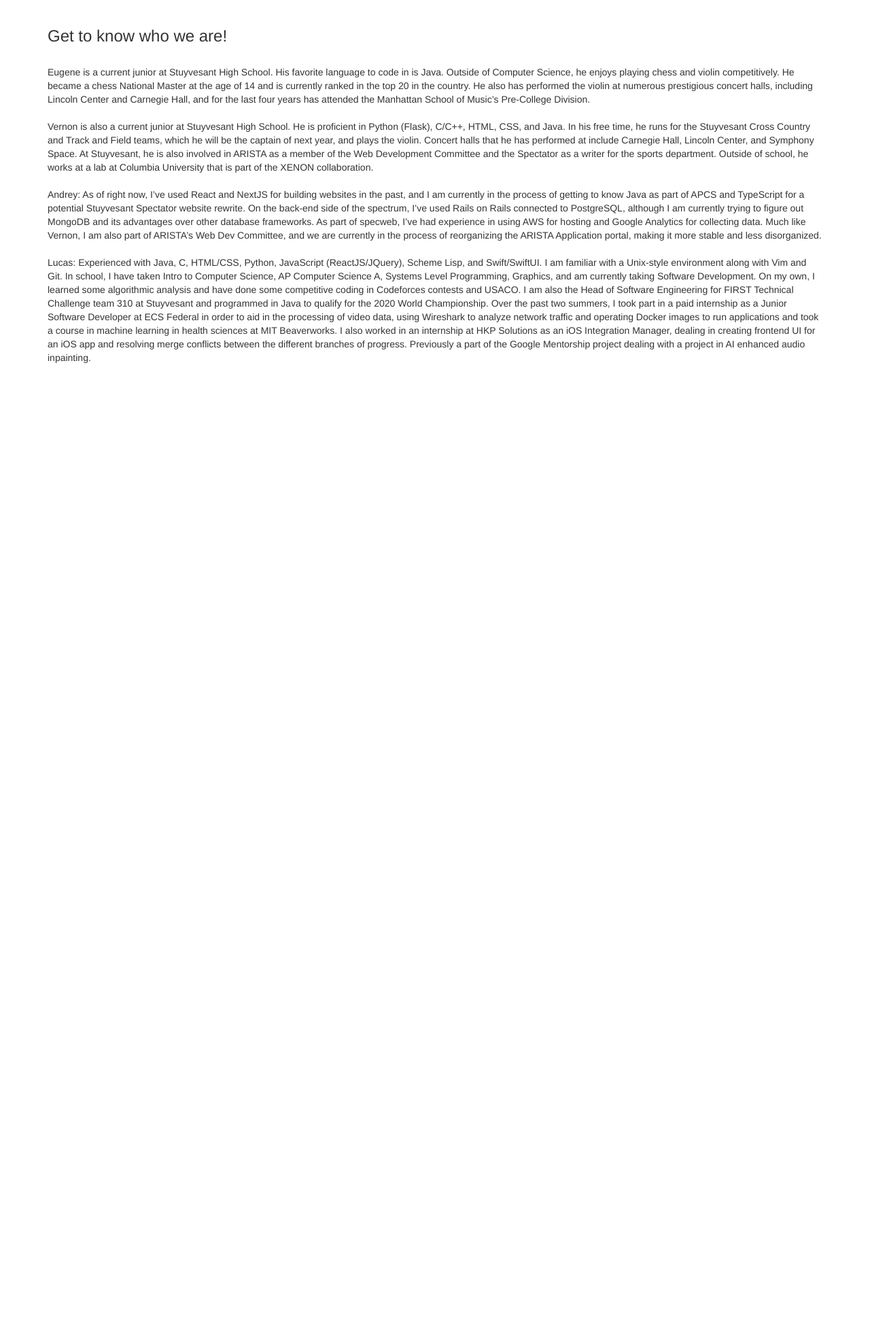
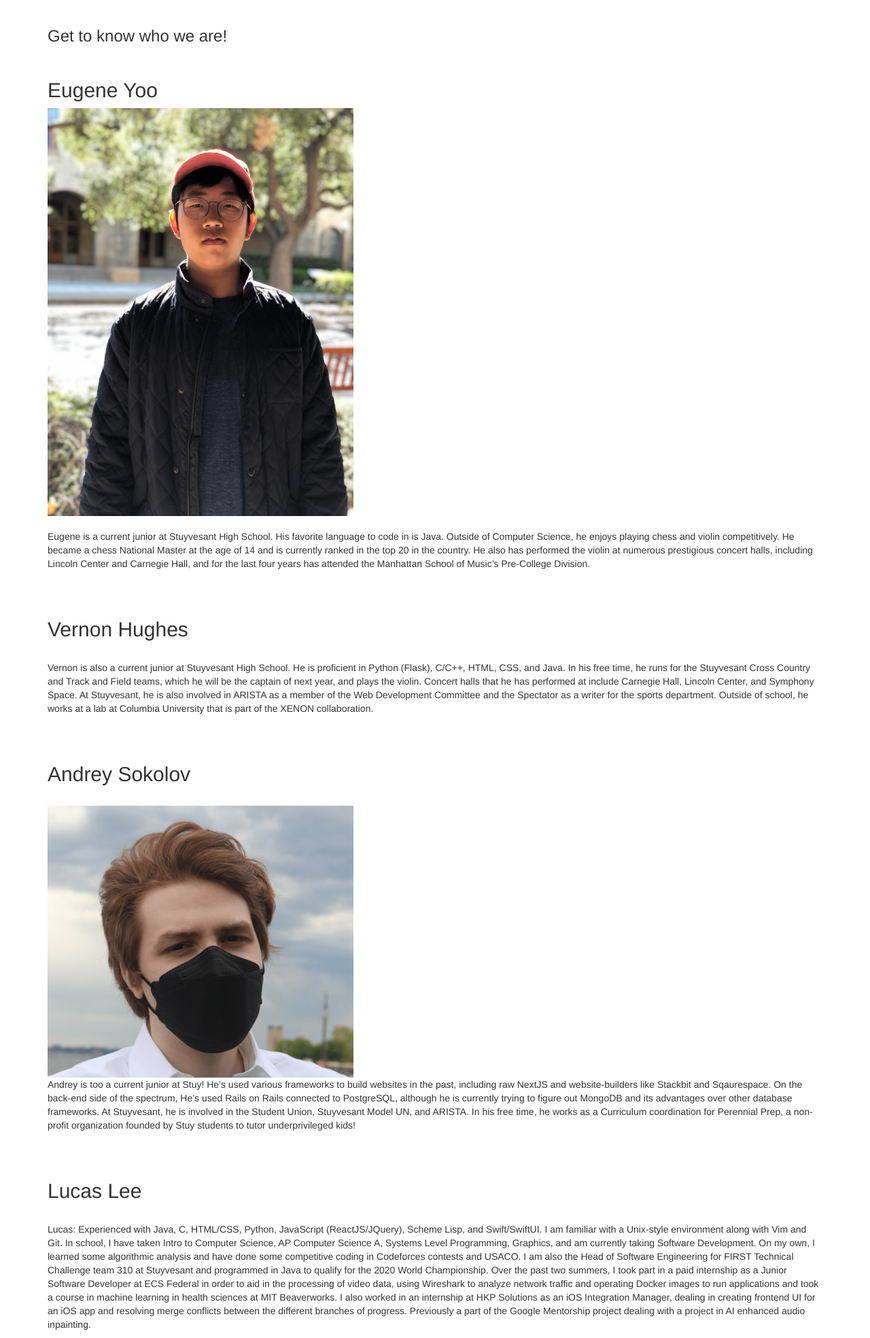
Before and after one commit to AndySok/google-mentorship, a Flask app: page /about_us in a window 1280 px wide. Shown: the part 52-2020 px from the top of the page at 68% size. Before the commit the page ends 586 px from the top, so only its background shows below. Run offline with Flask 2, Linux system fonts and the light colour scheme; some libraries are stand-ins or nearby versions.

Commit message:
Stylized website more

```diff
--- a/app/templates/about_us.html
+++ b/app/templates/about_us.html
@@ -11,13 +11,28 @@
 <h3>Get to know who we are!</h3>
 <p>
   <br>
-  Eugene is a current junior at Stuyvesant High School. His favorite language to code in is Java. Outside of Computer Science,  he enjoys playing chess and violin competitively. He became a chess National Master at the age of 14 and is currently ranked in the top 20 in the country. He also has performed the violin at numerous prestigious concert halls, including Lincoln Center and Carnegie Hall, and for the last four years has attended the Manhattan School of Music’s Pre-College Division.
+  <h2>Eugene Yoo</h2>
+  <img src="{{url_for('static', filename='EugeneY1.jpg')}}" alt="Girl in a jacket" width="450" height="600">
+<p>
+  <br>
+  Eugene is a current junior at Stuyvesant High School. His favorite language to code in is Java. Outside of Computer Science, he enjoys playing chess and violin competitively. He became a chess National Master at the age of 14 and is currently ranked in the top 20 in the country. He also has performed the violin at numerous prestigious concert halls, including Lincoln Center and Carnegie Hall, and for the last four years has attended the Manhattan School of Music’s Pre-College Division.
+</p>
 <br> <br>
+<h2>Vernon Hughes</h2>
+<br>
+<p>
 Vernon is also a current junior at Stuyvesant High School. He is proficient in Python (Flask), C/C++, HTML, CSS, and Java. In his free time, he runs for the Stuyvesant Cross Country and Track and Field teams, which he will be the captain of next year, and plays the violin. Concert halls that he has performed at include Carnegie Hall, Lincoln Center, and Symphony Space. At Stuyvesant, he is also involved in ARISTA as a member of the Web Development Committee and the Spectator as a writer for the sports department. Outside of school, he works at a lab at Columbia University that is part of the XENON collaboration.
+</p>
 <br> <br>
-
-Andrey: As of right now, I’ve used React and NextJS for building websites in the past, and I am currently in the process of getting to know Java as part of APCS and TypeScript for a potential Stuyvesant Spectator website rewrite. On the back-end side of the spectrum, I’ve used Rails on Rails connected to PostgreSQL, although I am currently trying to figure out MongoDB and its advantages over other database frameworks. As part of specweb, I’ve had experience in using AWS for hosting and Google Analytics for collecting data. Much like Vernon, I am also part of ARISTA’s Web Dev Committee, and we are currently in the process of reorganizing the ARISTA Application portal, making it more stable and less disorganized.
+<h2>Andrey Sokolov</h2>
+<br>
+<img src="{{url_for('static', filename='Andrey.png')}}" alt="Girl in a jacket" width="450" height="400">
+<p>
+  Andrey is too a current junior at Stuy! He’s used various frameworks to build websites in the past, including raw NextJS and website-builders like Stackbit and Sqaurespace. On the back-end side of the spectrum, He’s used Rails on Rails connected to PostgreSQL, although he is currently trying to figure out MongoDB and its advantages over other database frameworks. At Stuyvesant, he is involved in the Student Union, Stuyvesant Model UN, and ARISTA. In his free time, he works as a Curriculum coordination for Perennial Prep, a non-profit organization founded by Stuy students to tutor underprivileged kids!
+</p>
   <br> <br>
+  <h2>Lucas Lee</h2>
+  <br>
   Lucas: Experienced with Java, C, HTML/CSS, Python, JavaScript (ReactJS/JQuery), Scheme Lisp, and Swift/SwiftUI.  I am familiar with a Unix-style environment along with Vim and Git. In school, I have taken Intro to Computer Science, AP Computer Science A, Systems Level Programming, Graphics, and am currently taking Software Development. On my own, I learned some algorithmic analysis and have done some competitive coding in Codeforces contests and USACO. I am also the Head of Software Engineering for FIRST Technical Challenge team 310 at Stuyvesant and programmed in Java to qualify for the 2020 World Championship. Over the past two summers, I took part in a paid internship as a Junior Software Developer at ECS Federal in order to aid in the processing of video data, using Wireshark to analyze network traffic and operating Docker images to run applications and took a course in machine learning in health sciences at MIT Beaverworks. I also worked in an internship at HKP Solutions as an iOS Integration Manager, dealing in creating frontend UI for an iOS app and resolving merge conflicts between the different branches of progress. Previously a part of the Google Mentorship project dealing with a project in AI enhanced audio inpainting.
 
 </p>
--- a/app/templates/base.html
+++ b/app/templates/base.html
@@ -6,7 +6,7 @@
 {% endblock %}
 
 {% block title %}
-    {% if title %}{{ title }} - VALE Google Mentorship{% else %}Welcome to Unnamed Project 333!{% endif %}
+    {% if title %}{{ title }} - VALE Google Mentorship{% else %}Welcome to the VALE Google Mentorship Website!{% endif %}
 {% endblock %}
 
 {% block navbar %}
--- a/app/templates/index.html
+++ b/app/templates/index.html
@@ -8,7 +8,10 @@
 </head>
 <body>
 
+  <h2>Welcome to the VALE Website!</h2>
+  <br>
 <h3>Information about the Vale Project's Critical Features:</h3>
+<br>
 <p>
   Our project consists of two major components: a medication interface and an artificial intelligence program.
 <br> <br>
@@ -17,9 +20,8 @@ The medication aspect of the website is the core of the project. We have two pri
 
 	The AI component of the website aims to increase ease of navigating the website. It is available in two different formats: a chat bot, where you can interact directly and get help with any possible questions about the program, as well as in a voice automated button, that is comparable to that of Alexa but has more of a focus on helping senior citizens in particular and can allow users to upload their medication information this way rather than through typing it in.
   <br> <br>
-  For more information about our prototype, please click on this link for our full proposal.
+  For more information about our prototype, please click on this link for our full proposal:
   <a href="https://docs.google.com/document/d/1i38ON1avVVGIMWcVWvVew23Ai7xbx0ySyEYebAEne5g/edit?usp=sharing">VALE Software Design Document</a>
-  <img src="{{url_for('static', filename='EugeneYooPic.jpg')}}" alt="Girl in a jacket" width="500" height="600">
 
   <br> <br>
 
```
Also changed, not shown: app/static/Andrey.png (added), app/static/EugeneY1.jpg (added).
